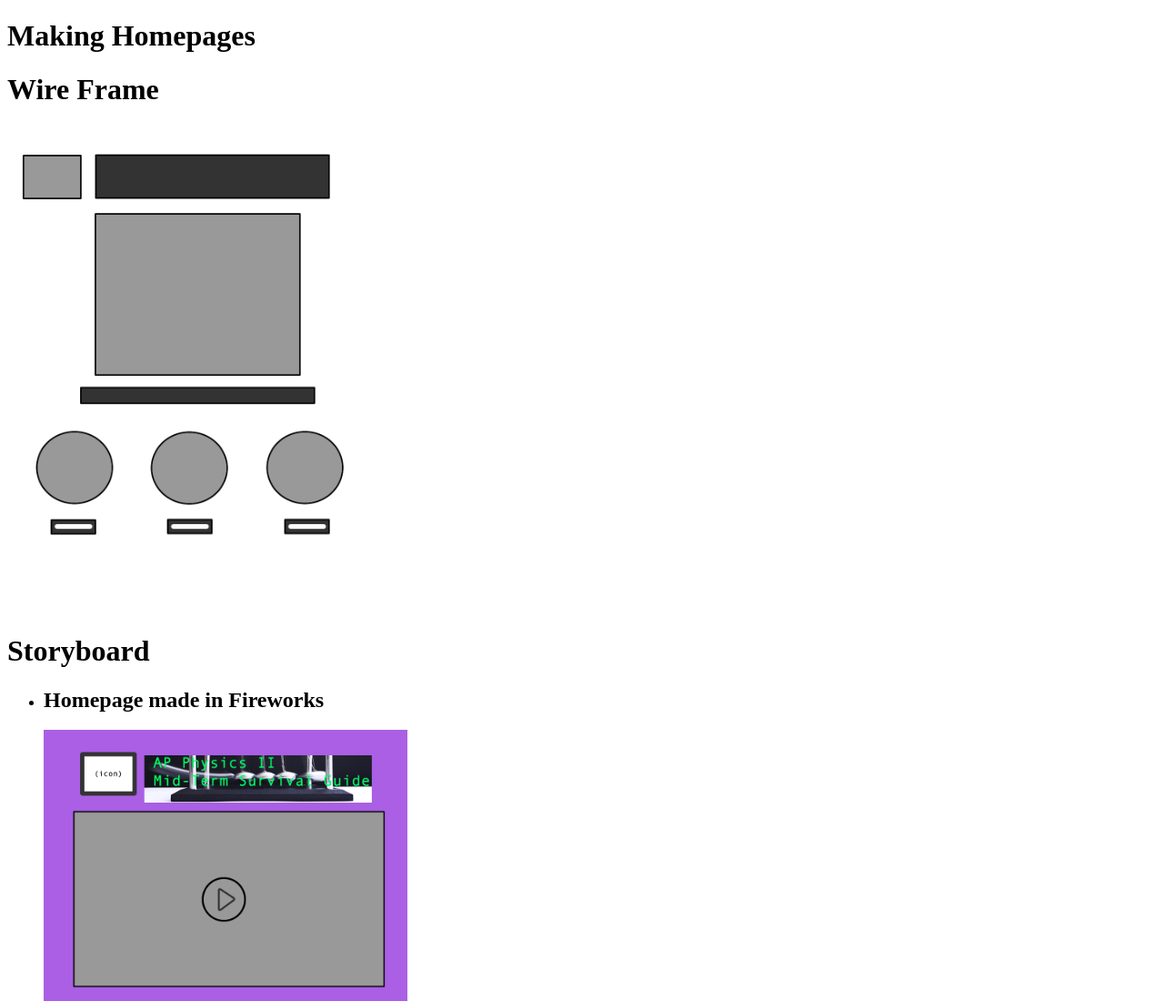
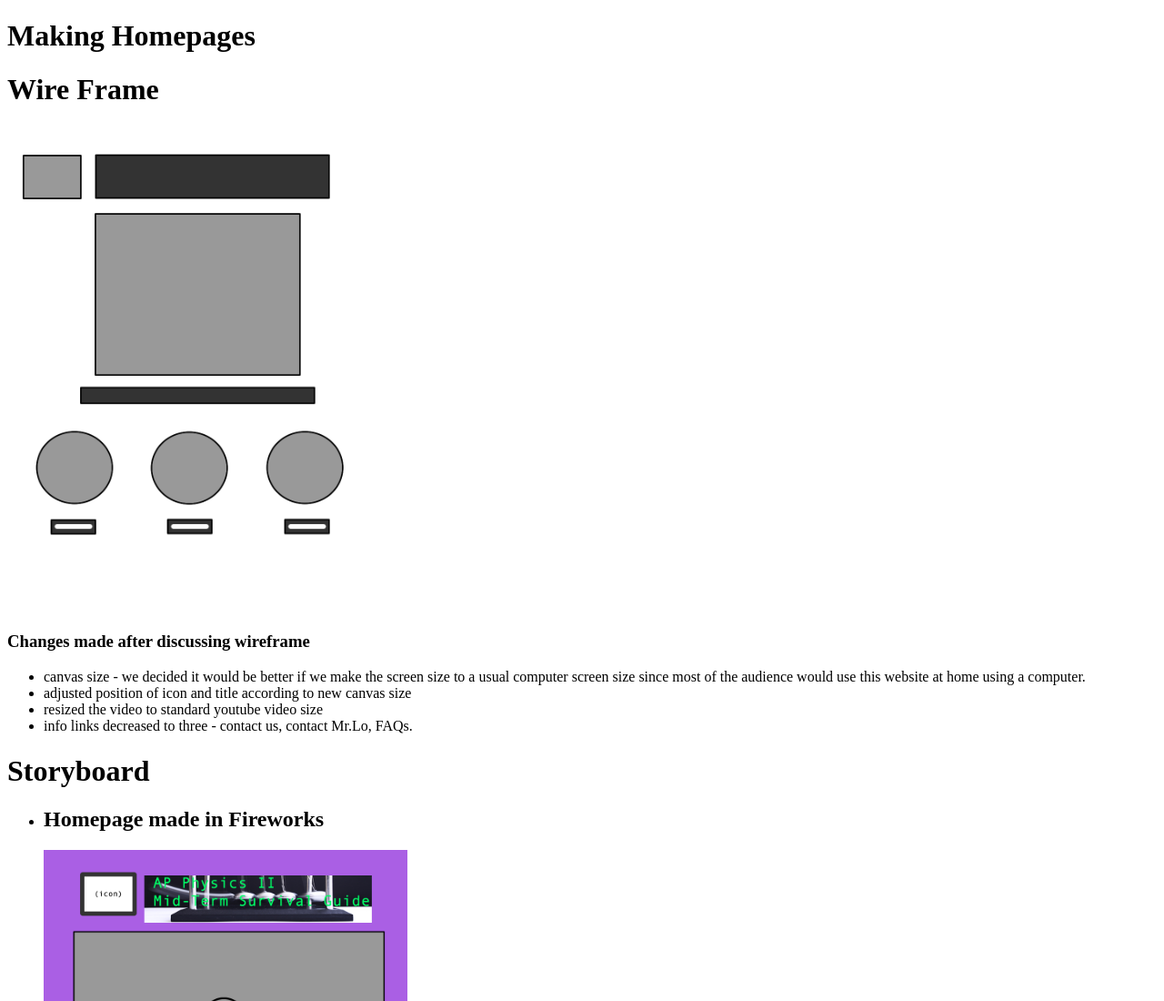
Before and after one commit to miffy919/CTD-Planning-Site-MNg, a plain HTML site: page work process.html in a window 1280 px wide. Shown: the top 1100 px of the page at 91% size. Drawn offline with Linux system fonts and the light colour scheme.

Commit message:
cleaned up planning site

```diff
--- a/work process.html
+++ b/work process.html
@@ -7,6 +7,13 @@
     <h1><strong>Making Homepages</strong></h1>
     <h1>Wire Frame</h1>
     <img src="wireframe1.png" width=400px />
+    <h3>Changes made after discussing wireframe</h3>
+    <ul>
+      <li>canvas size - we decided it would be better if we make the screen size to a usual computer screen size since most of the audience would use this website at home using a computer.</li>
+      <li>adjusted position of icon and title according to new canvas size</li>
+      <li>resized the video to standard youtube video size</li>
+      <li>info links decreased to three - contact us, contact Mr.Lo, FAQs.</li>
+    </ul>
     <h1>Storyboard</h1>
     <ul>
       <li><h2>Homepage made in Fireworks</h2>
```
Also changed, not shown: flowchart-idea-3.png (added). Lines whose indentation alone changed are shown as unchanged.
